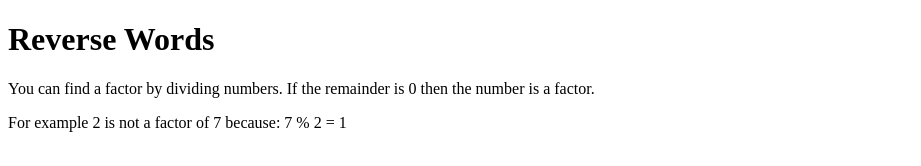
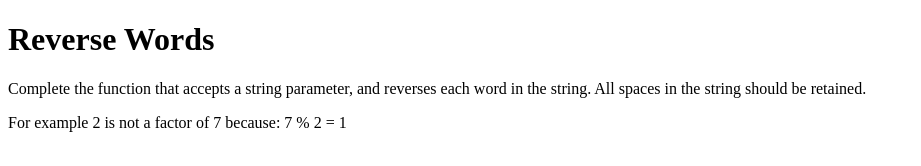
Before and after one commit to Poseyd29/Code-Wars, a plain HTML site: page Reverse-Words/index.html in a window 1280 px wide. Shown: the whole page, without its empty margins (0-921 px from the left). Drawn offline with Linux system fonts and the light colour scheme.

Commit message:
html update

```diff
--- a/Reverse-Words/index.html
+++ b/Reverse-Words/index.html
@@ -13,7 +13,10 @@
 <body>
     <h1>Reverse Words</h1>
 
-    <p>You can find a factor by dividing numbers. If the remainder is 0 then the number is a factor.</p>
+    <p>Complete the function that accepts a string parameter, and reverses each word in the string. All spaces in the string
+        should be retained.
+
+    </p>
 
     <p>For example 2 is not a factor of 7 because: 7 % 2 = 1</p>
 
```
